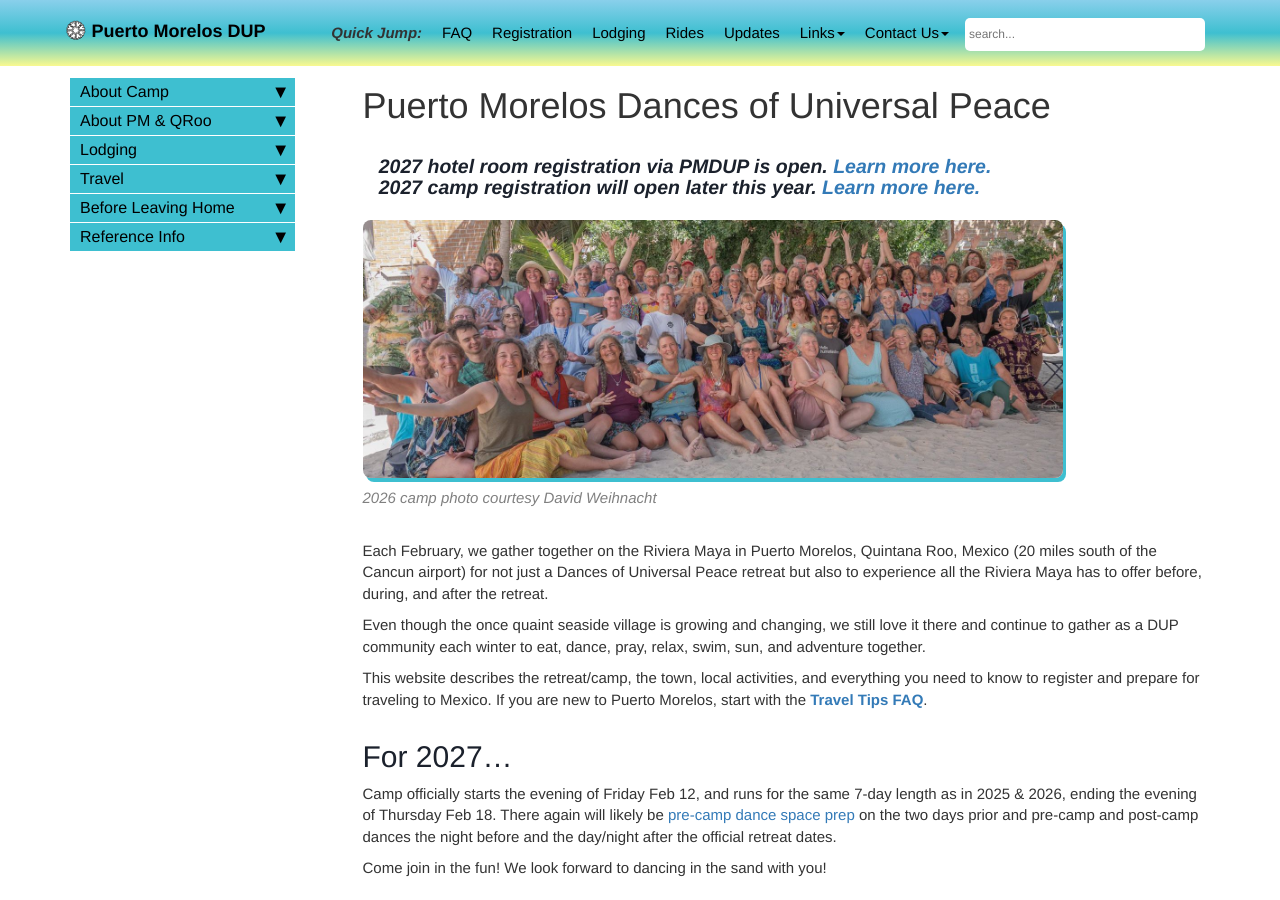
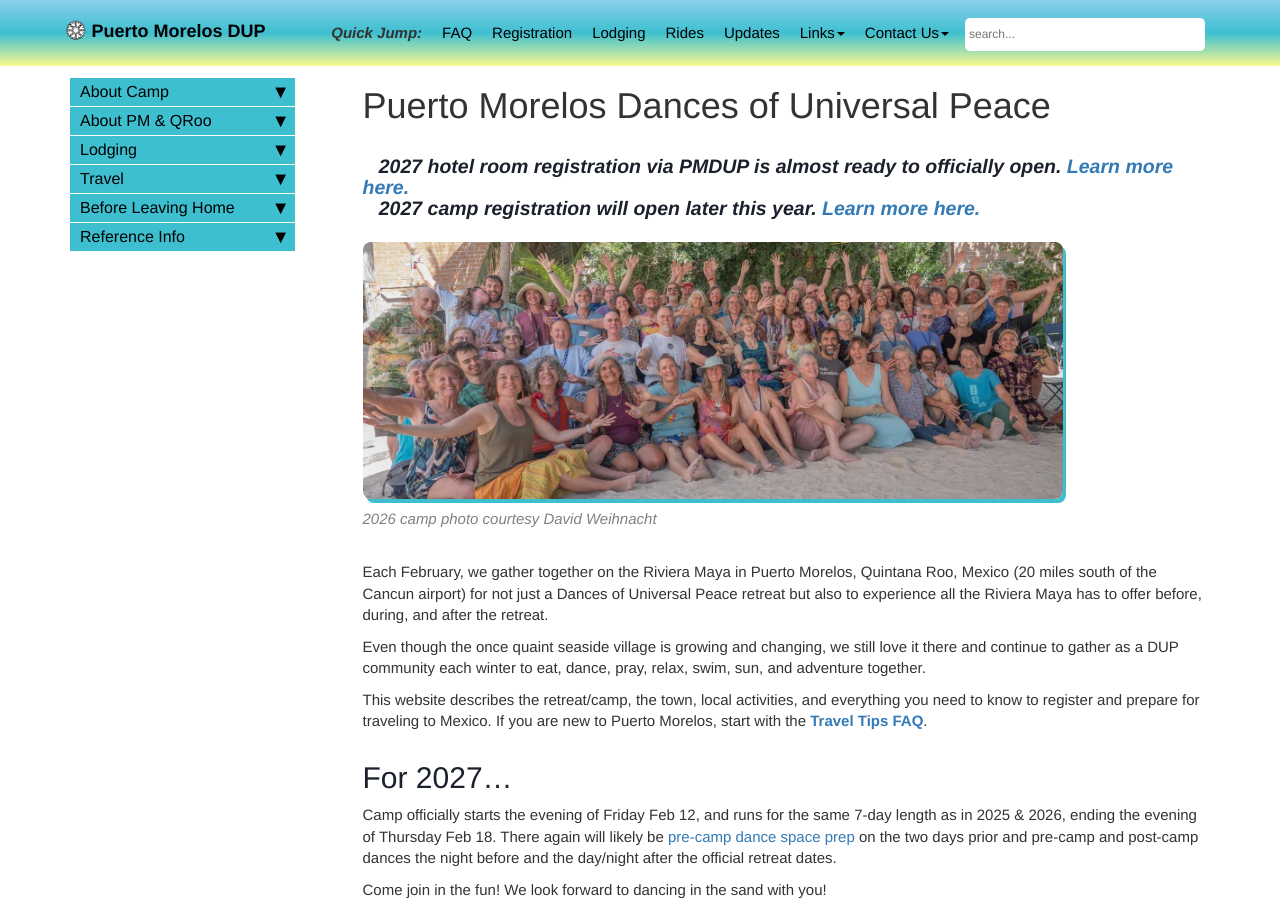
Before and after one commit to davewalker60/pmdup, a Jekyll site: the page built from index.md, in a window 1280 px wide and 900 px high. Built offline with Jekyll 4.4.1, drawn with Linux system fonts in a browser that asks for light colours; comment, search, counter and statistics services are not loaded.

Commit message:
nearly open...

```diff
--- a/index.md
+++ b/index.md
@@ -5,7 +5,7 @@ permalink: index.html
 toc: false
 ---
 
-### ***&nbsp;&nbsp;&nbsp;2027 hotel room registration via PMDUP is open. [Learn more here.](pages/booking-rooms.md)<br>&nbsp;&nbsp;&nbsp;2027 camp registration will open later this year. [Learn more here.](pages/register.md)***
+### ***&nbsp;&nbsp;&nbsp;2027 hotel room registration via PMDUP is almost ready to officially open. [Learn more here.](pages/booking-rooms.md)<br>&nbsp;&nbsp;&nbsp;2027 camp registration will open later this year. [Learn more here.](pages/register.md)***
 
 {% include image.html file="PM26.jpg" caption="2026 camp photo courtesy David Weihnacht" %}
 
```
Also changed, not shown: pages/booking-rooms.md (+2 -2 lines), pages/register.md (+1 -1 lines).
